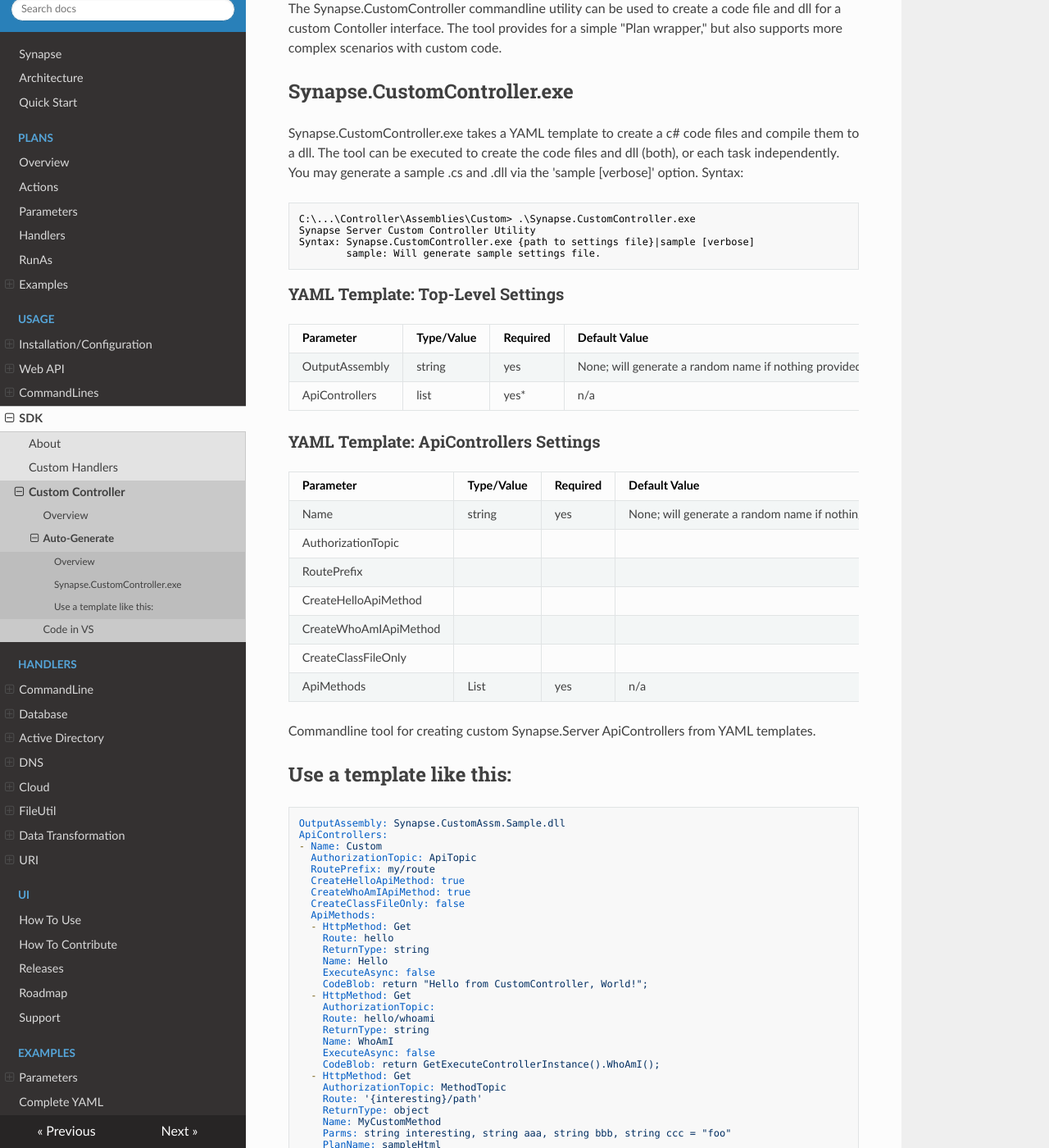
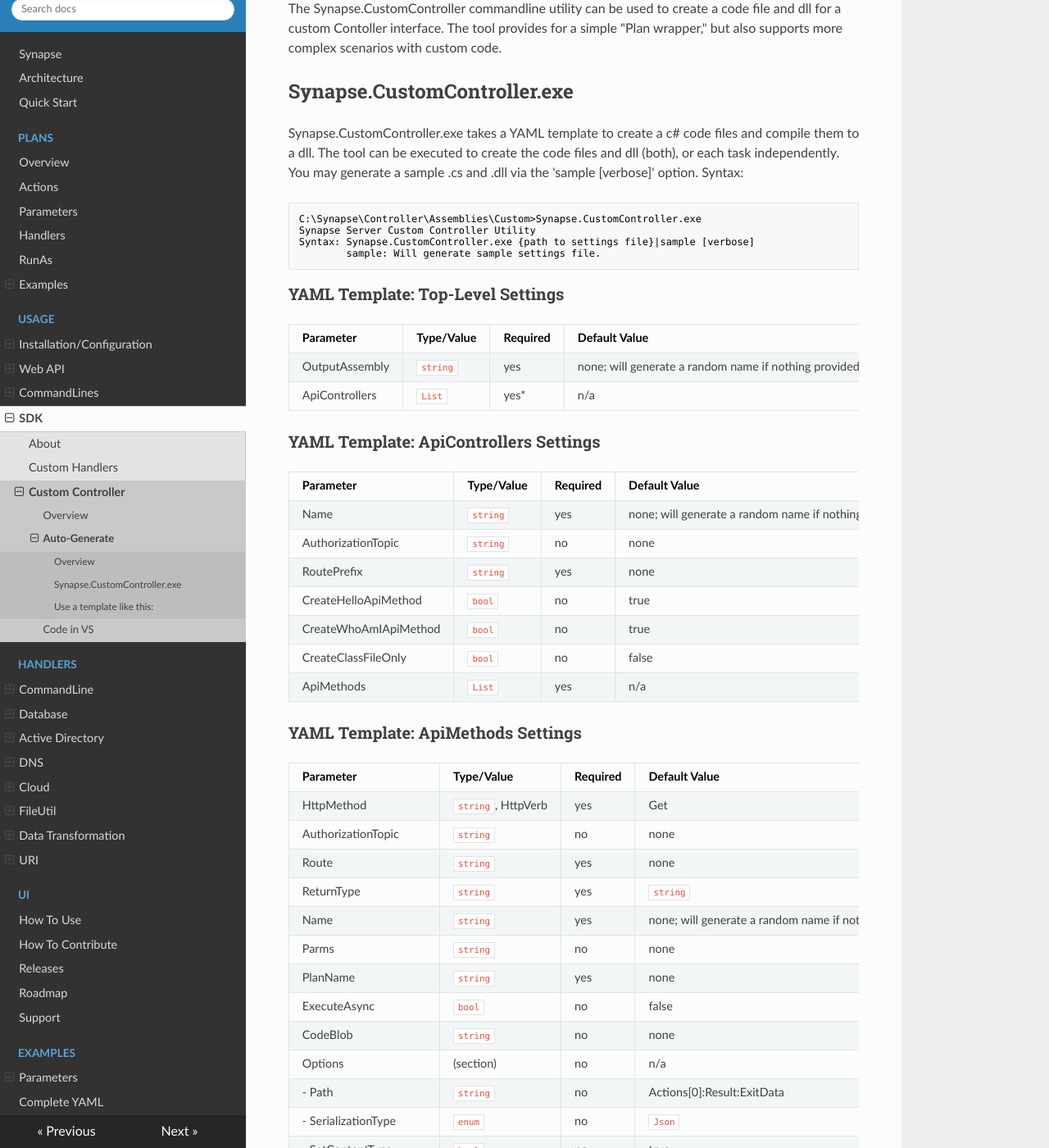
Before and after one commit to SynapseProject/synapse.docs, an MkDocs documentation site: the page built from docs/sdk/controller/util.md, in a window 1280 px wide and 1400 px high, scrolled down 217 px. Shown: the whole window at 82% size. Built offline with MkDocs 1.6.1, drawn with Linux system fonts in a browser that asks for light colours; nearby versions of some CDN libraries; old or Windows-style settings are respelled for this version of MkDocs; some of the changed text lies outside the part shown.

Commit message:
updates to makeController uil doc

````diff
--- a/docs/sdk/controller/util.md
+++ b/docs/sdk/controller/util.md
@@ -9,7 +9,7 @@ The Synapse.CustomController commandline utility can be used to create a code fi
 Synapse.CustomController.exe takes a YAML template to create a c# code files and compile them to a dll.  The tool can be executed to create the code files and dll (both), or each task independently.  You may generate a sample .cs and .dll via the 'sample [verbose]' option.  Syntax:
 
 ```dos
-C:\...\Controller\Assemblies\Custom> .\Synapse.CustomController.exe
+C:\Synapse\Controller\Assemblies\Custom>Synapse.CustomController.exe
 Synapse Server Custom Controller Utility
 Syntax: Synapse.CustomController.exe {path to settings file}|sample [verbose]
         sample: Will generate sample settings file.
@@ -19,20 +19,45 @@ Syntax: Synapse.CustomController.exe {path to settings file}|sample [verbose]
 
 |Parameter|Type/Value|Required|Default Value|Description
 |-|-|-|-|-
-|OutputAssembly|string|yes|None; will generate a random name if nothing provided|The filename for the dll to be created.
-|ApiControllers|list|yes*|n/a|If using the utility to create c# files, provide the settings below.
+|OutputAssembly|`string`|yes|none; will generate a random name if nothing provided|The filename for the dll to be created.
+|ApiControllers|`List`|yes*|n/a|If using the utility to create c# files, provide the settings below.
 
 ### YAML Template: ApiControllers Settings
 
 |Parameter|Type/Value|Required|Default Value|Description
 |-|-|-|-|-
-|Name|string|yes|None; will generate a random name if nothing provided|Maps to class name is code; must be unique within the dll.
-|AuthorizationTopic||||
-|RoutePrefix||||
-|CreateHelloApiMethod||||
-|CreateWhoAmIApiMethod||||
-|CreateClassFileOnly||||
-|ApiMethods|List|yes|n/a|The list of methods to be generated.
+|Name|`string`|yes|none; will generate a random name if nothing provided|Maps to class name in code; must be unique within the dll.
+|AuthorizationTopic|`string`|no|none|Provides a designated point in the code to check authorization as specified in Synapse.Server.config.yaml->Authotization section.
+|RoutePrefix|`string`|yes|none|The URL prefix for all subsequent ApiMethod routes.
+|CreateHelloApiMethod|`bool`|no|true|Creates a "Hello from [Name]Controller, World!" method for simple connectivity testing.
+|CreateWhoAmIApiMethod|`bool`|no|true|Creates a method to return the current security context from underlying Execute Controller.
+|CreateClassFileOnly|`bool`|no|false|Prevents the generation of the controller dll as output - only the class files will be created.
+|ApiMethods|`List`|yes|n/a|The list of methods to be generated.
+
+### YAML Template: ApiMethods Settings
+
+|Parameter|Type/Value|Required|Default Value|Description
+|-|-|-|-|-
+|HttpMethod|`string`, HttpVerb|yes|Get|Get, Put, Post, Delete <a href="https://msdn.microsoft.com/en-us/library/system.net.http.httpmethod(v=vs.118).aspx" target="_blank">(See MSDN docs)</a>
+|AuthorizationTopic|`string`|no|none|Provides a designated point in the code to check authorization as specified in Synapse.Server.config.yaml->Authotization section.
+|Route|`string`|yes|none|The specific URL route to the method.
+|ReturnType|`string`|yes|`string`|The Type of the return value of the method.
+|Name|`string`|yes|none; will generate a random name if nothing provided|The name for the method in code.
+|Parms|`string`|no|none|The method parameters that map to the Plan.  Specify parameters for better discoverability of intended method usage through utilities like swagger.
+|PlanName|`string`|yes|none|The Synapse Plan to be executed by the method.
+|ExecuteAsync|`bool`|no|false|Specifies whether the underlying Execute Controller instance will run the Plan synchronously or asynchronously.  If async, the ReturnType must be `long`.
+|CodeBlob|`string`|no|none|A manually coded block to be inserted in the metho between parameter gathering and Plan execution.  Useful for parameter validation.
+|Options|(section)|no|n/a|If executing a Plan sychronously, set values here to override default settings.
+| - Path|`string`|no|Actions[0]:Result:ExitData|Specify the path in the Plan.ResultPlan to the section or value to return when the Plan completes.
+| - SerializationType|`enum`|no|`Json`|Options are: `Yaml = 0, Xml = 1, Json = 2, Html = 3, Unspecified = 4`.  You may provide the string or numeric value.
+| - SetContentType|`bool`|no|true|Sets `ContentType` value in HttpResponse Headers as specified in SerializationType.
+| - PollingIntervalSeconds|`int`|no|1|The time, in seconds, the Execute Controller will poll for Plan completion.
+| - TimeoutSeconds|`int`|no|120|The time, in seconds, before the ExecuteController will stop polling and kill the Plan execution.
+| - NodeRootUrl|`string`|no|none|An alternate Node at which to execute the Plan, other than that which is specified in the Execute Controller's Synapse.Server.config.yaml.
+
+#### Details on how an auto-generated method will capture HttpRequest Parameters
+
+[todo]
 
 
 Commandline tool for creating custom Synapse.Server ApiControllers from YAML templates.
````
